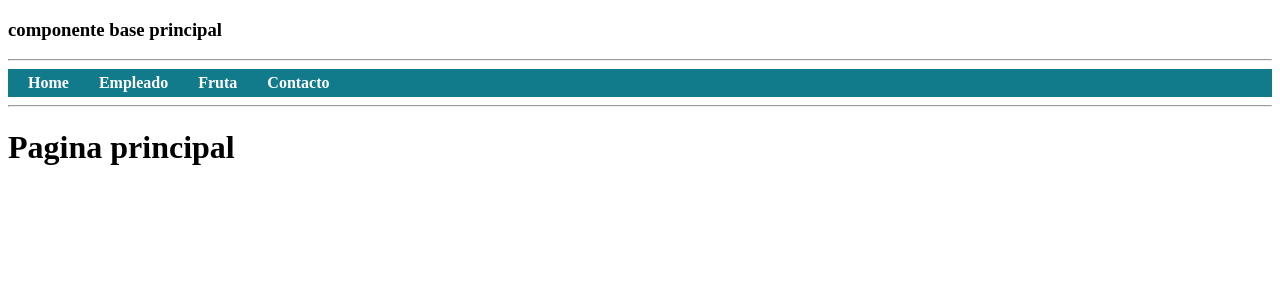
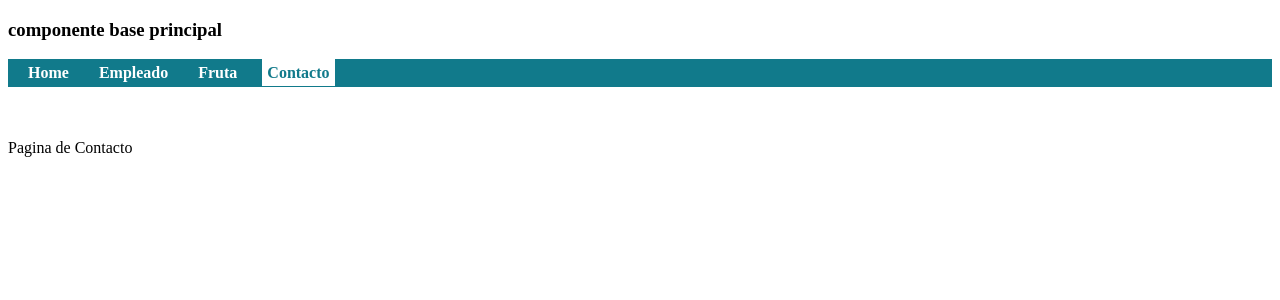
Before and after one commit to JPLeon18/ang, an Angular app: page /contacto/1 in a window 1280 px wide. Shown: the top 300 px of the page. Built offline with nearby package versions, Linux system fonts and the light colour scheme.

Commit message:
Se añade lo de trabajar con parametros en la url

```diff
--- a/src/app/app.component.html
+++ b/src/app/app.component.html
@@ -1,12 +1,14 @@
 <h3>{{title}}</h3>
-<hr>
+
 <div [ngClass]="'divMenu'">
-<strong><a [ngClass]="'menu'" [routerLink]="['/inicio']">Home</a></strong>
-<strong><a [ngClass]="'menu'" [routerLink]="['/empleado']">Empleado</a></strong>
-<strong><a [ngClass]="'menu'" [routerLink]="['/fruta']">Fruta</a></strong>
-<strong><a [ngClass]="'menu'" [routerLink]="['/contacto']">Contacto</a></strong>
+<strong><a [routerLinkActive]="['active']" [ngClass]="'menu'" [routerLink]="['/inicio']">Home</a></strong>
+<strong><a [routerLinkActive]="['active']" [ngClass]="'menu'" [routerLink]="['/empleado']">Empleado</a></strong>
+<strong><a [routerLinkActive]="['active']" [ngClass]="'menu'" [routerLink]="['/fruta']">Fruta</a></strong>
+<strong><a [routerLinkActive]="['active']" [ngClass]="'menu'" [routerLink]="['/contacto']">Contacto</a></strong>
 </div>
 
-<hr>
+<br>
+<br>
+
 
 <router-outlet></router-outlet>
--- a/src/app/app.routing.ts
+++ b/src/app/app.routing.ts
@@ -13,6 +13,7 @@ const appRoutes:Routes = [
   {path: 'fruta', component: FrutaComponent},
   {path: 'empleado', component: EmpleadosComponent},
   {path: 'contacto', component: ContactoComponent},
+  {path: 'contacto/:page', component: ContactoComponent},
 
   // Ruta vacia o error 404
   {path: '', component: InicioComponent},
--- a/src/app/contacto/contacto.component.ts
+++ b/src/app/contacto/contacto.component.ts
@@ -1,4 +1,5 @@
 import { Component, OnInit } from '@angular/core';
+import { Router, ActivatedRoute, Params } from "@angular/router";  // Recoger parametros
 
 @Component({
   selector: 'app-contacto',
@@ -7,13 +8,24 @@ import { Component, OnInit } from '@angular/core';
 })
 export class ContactoComponent implements OnInit {
   public title:string;
-  constructor() {
+  public parametro;
+
+
+
+  constructor(
+    private _route: ActivatedRoute,
+    private _router: Router
+
+  ) {
     this.title="Pagina de Contacto";
-
 
   }
 
   ngOnInit() {
+    this._route.params.forEach((params: Params) => {
+      this.parametro = params['page'];
+    });
+
   }
 
 }
--- a/src/assets/style.css
+++ b/src/assets/style.css
@@ -21,4 +21,10 @@
 .menu:hover{
   background: white;
   color: #117a8b;
+  transition: 300ms;
 }
+
+.active{
+  background: white;
+  color: #117a8b;
+}
```
